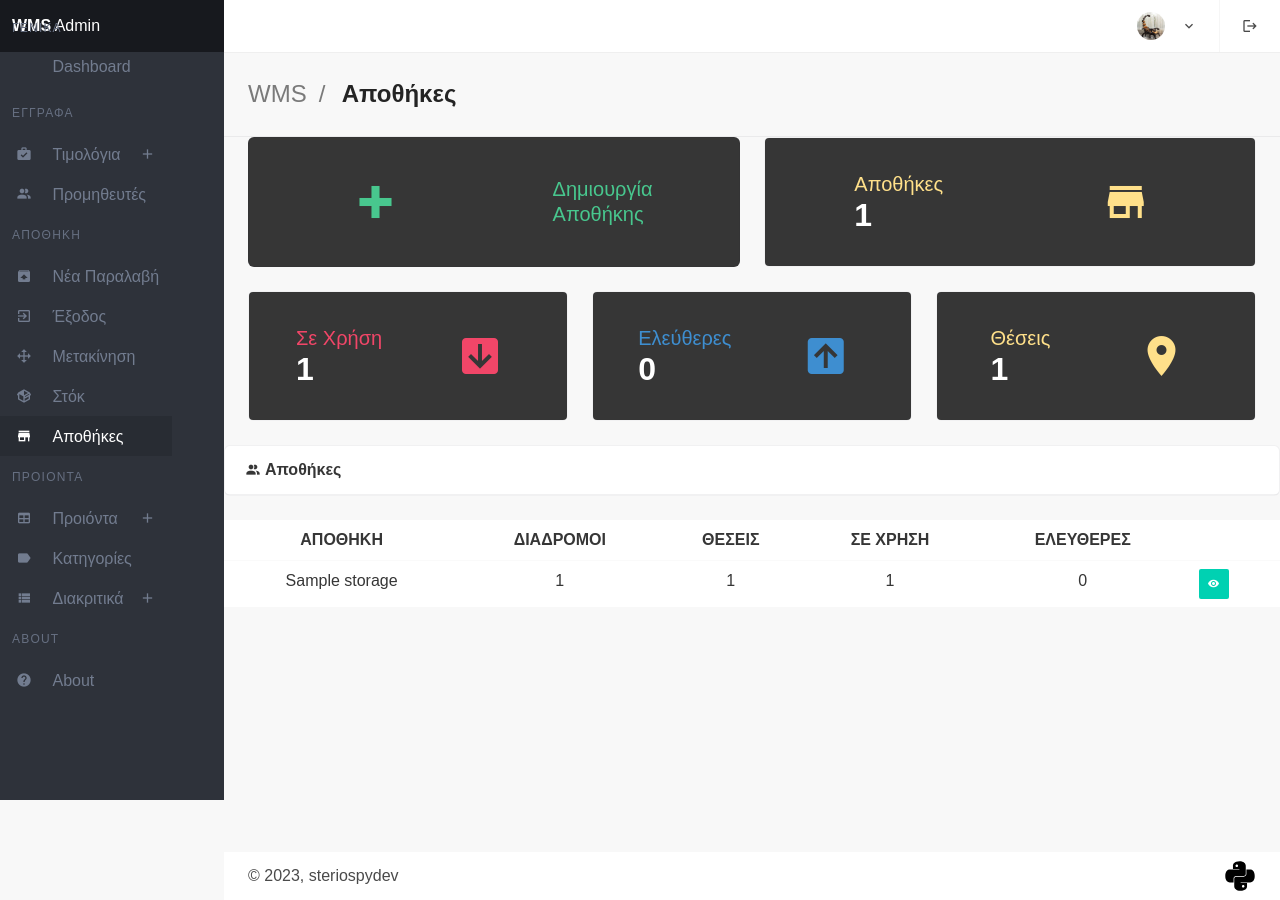
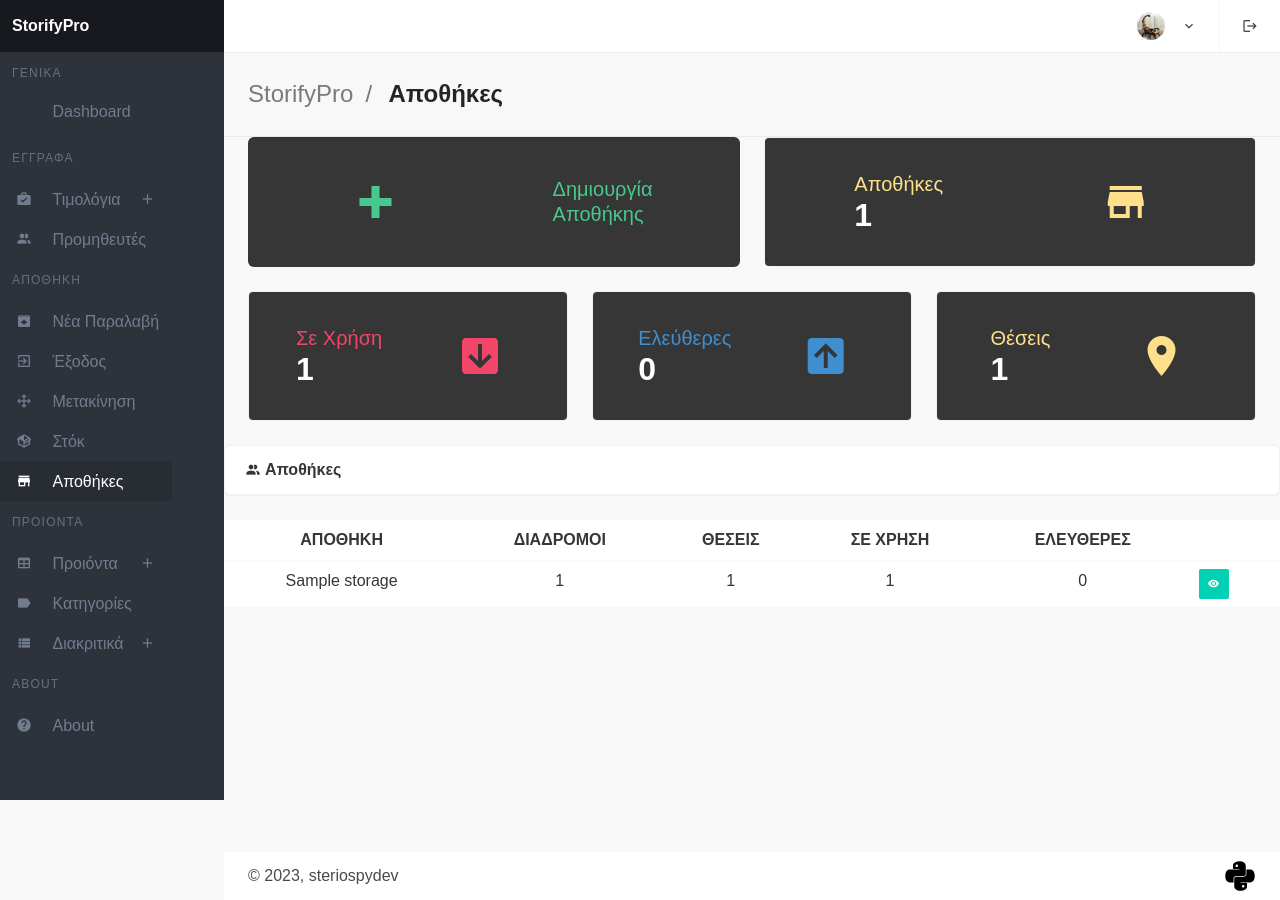
Before and after one commit to steriospydev/StockpilePro, a Django app: page /storehouse/ in a window 1280 px wide. Run offline with Django 4.2, Linux system fonts and the light colour scheme; tables that the repository leaves empty hold one stand-in row (values such as "Sample post"); some libraries are stand-ins or nearby versions.

Commit message:
change display app name

```diff
--- a/templates/Component/aside.html
+++ b/templates/Component/aside.html
@@ -3,7 +3,7 @@
   position: sticky;
   display: inline-block;
   vertical-align: top;
-  max-height: 100vh;
+  max-height: 90vh;
   padding-bottom: 100px;
   overflow-y: auto;
   /* overflow-x:hidden; */
@@ -21,7 +21,7 @@
   <!--Header-->
   <div class="aside-tools">
     <div class="aside-tools-label">
-      <span><b>WMS</b> Admin</span>
+      <span><b>StorifyPro</b></span>
     </div>
   </div>
 
--- a/templates/Component/page_title.html
+++ b/templates/Component/page_title.html
@@ -3,7 +3,7 @@
         <div class="level-left">
         <div class="level-item">
             <ul>
-                <li>WMS</li>
+                <li>StorifyPro</li>
                 <li>{{currentPage}}</li>
             </ul>
         </div>
```
